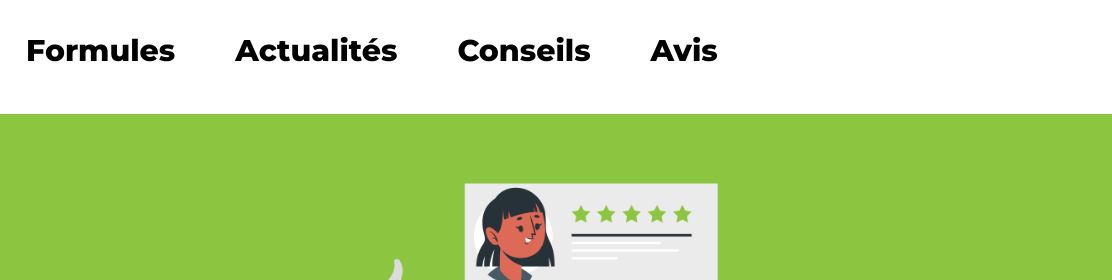
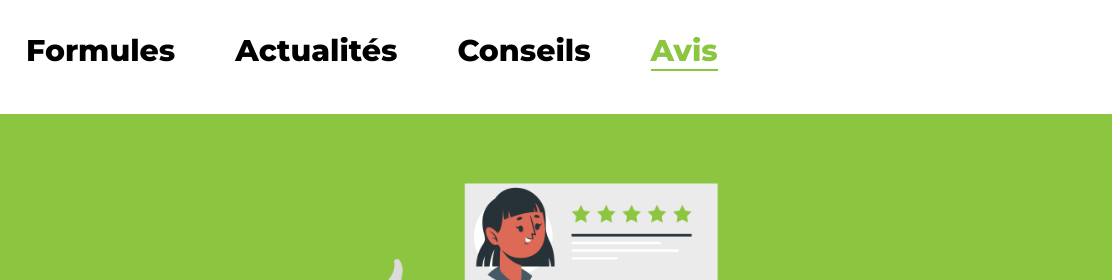
Before and after one commit to Anas7823/H.A-Conduite, a plain HTML site: page html/Avis.html in a window 1280 px wide. Shown: the top 280 px of the page, 168-1280 px from the left. Drawn offline with Linux system fonts and the light colour scheme.

Commit message:
navbar effect

```diff
--- a/html/Avis.html
+++ b/html/Avis.html
@@ -19,7 +19,7 @@
             <li class="nav-item"><a href="#">Formules</a></li>
             <li class="nav-item"><a href="#">Actualités</a></li>
             <li class="nav-item"><a href="#">Conseils</a></li>
-            <li class="nav-item"><a href="#">Avis</a></li>
+            <li class="nav-item"><a href="#" style="color: rgb(140, 197, 63);border-bottom: 2px solid rgb(140, 197, 63);">Avis</a></li>
             <li class="nav-item" id="contact-item"><a href="#">Contact</a></li>
         </ul>
     </div>
```
